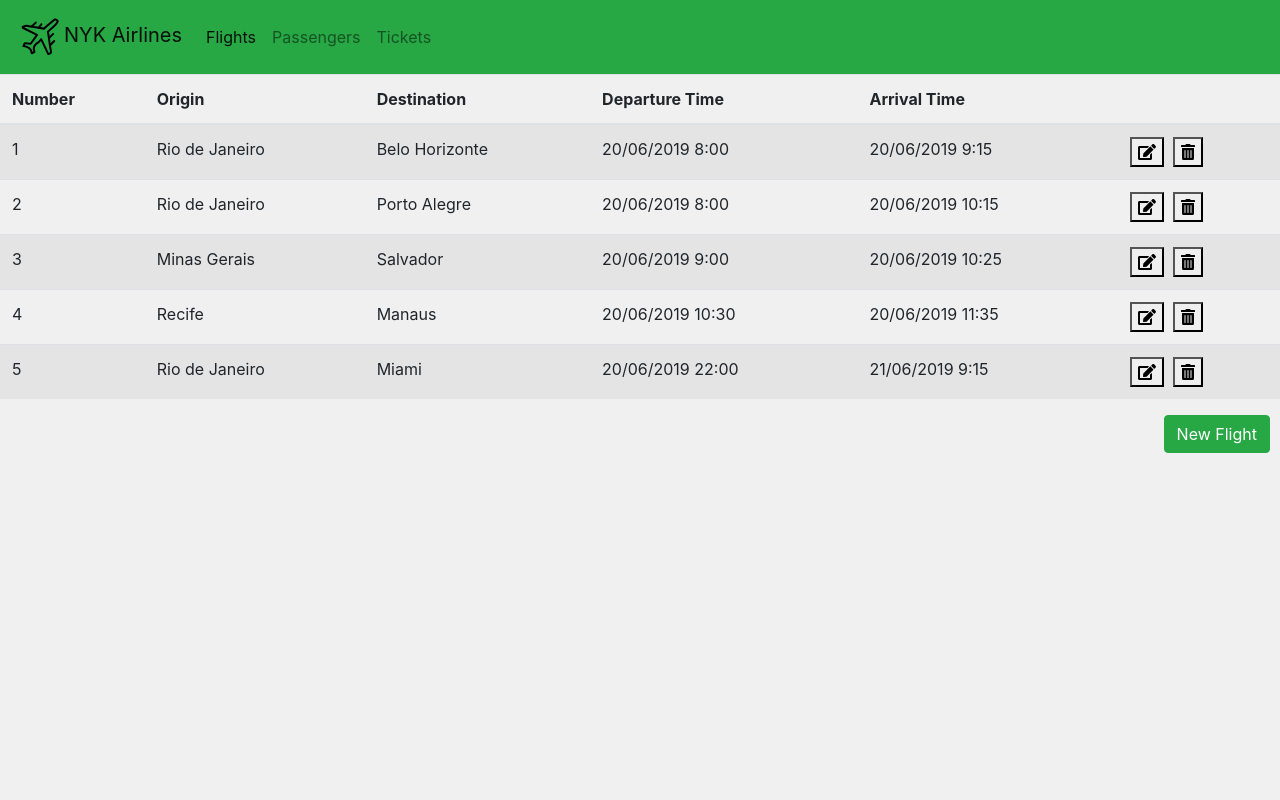
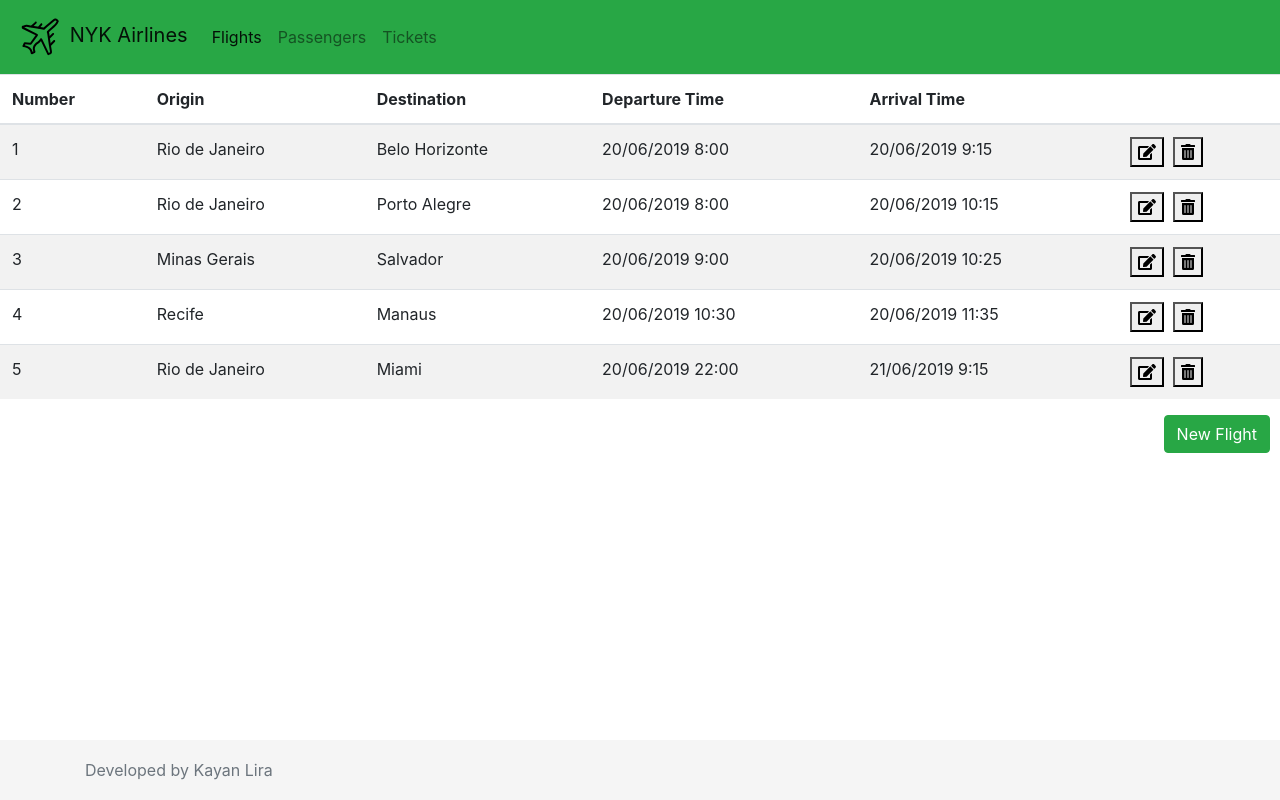
Before and after one commit to kbrandaolira/juryvox-test, a React (Create React App) app in the folder flight-project/: page / in a window 1280 px wide. Built offline with nearby package versions, Linux system fonts and the light colour scheme; data requests are answered from the project's data file; the HTML template or start-up script is replaced by a standard one.

Commit message:
Adding Footer

```diff
--- a/flight-project/src/App.css
+++ b/flight-project/src/App.css
@@ -1,7 +1,3 @@
-body{
-    background-color:#F0F0F0!important;
-}
-
 .new-btn{
     float:right;margin-right:10px;
 }
--- a/flight-project/src/App.js
+++ b/flight-project/src/App.js
@@ -1,6 +1,7 @@
 import React, { Component } from 'react';
 import './App.css';
 import Header from './Header/Header'
+import Footer from './Footer/Footer'
 import Routes from './routes';
 import { library } from '@fortawesome/fontawesome-svg-core';
 import { faEdit, faTrashAlt } from '@fortawesome/free-solid-svg-icons';
@@ -19,6 +20,7 @@ class App extends Component {
     return  <body className="App">
               <Header/>
               <Routes name={this.state.appName}/>
+              <Footer/>
             </body>
   }
 
--- /dev/null
+++ b/flight-project/src/Footer/Footer.css
@@ -0,0 +1,8 @@
+footer{
+    position: absolute;
+    bottom: 0;
+    width: 100%;
+    height: 60px;
+    line-height: 60px;
+    background-color: #f5f5f5;
+}
--- /dev/null
+++ b/flight-project/src/Footer/Footer.js
@@ -0,0 +1,15 @@
+import React from 'react';
+import '../Footer/Footer.css';
+
+const footer = () => {
+    return   <div>
+                <footer className="footer">
+                    <div className="container">
+                        <span className="text-muted">Developed by Kayan Lira</span>
+                    </div>
+                </footer>
+            </div>
+
+};
+
+export default footer;
--- a/flight-project/src/Header/Header.js
+++ b/flight-project/src/Header/Header.js
@@ -3,7 +3,7 @@ import React from 'react';
 const header = () => {
     return   <div>
                 <nav className="navbar navbar-expand-lg navbar-light bg-success">
-                    <a className="navbar-brand" href="#"><img src="../../airplane.svg"/>NYK Airlines</a>
+                    <a className="navbar-brand" href="#"><img class="img-fluid" src="../../airplane.svg"/> NYK Airlines</a>
                     <button className="navbar-toggler" type="button" data-toggle="collapse" data-target="#navbarTogglerDemo02" aria-controls="navbarTogglerDemo02" aria-expanded="false" aria-label="Toggle navigation">
                         <span className="navbar-toggler-icon"></span>
                     </button>
```
